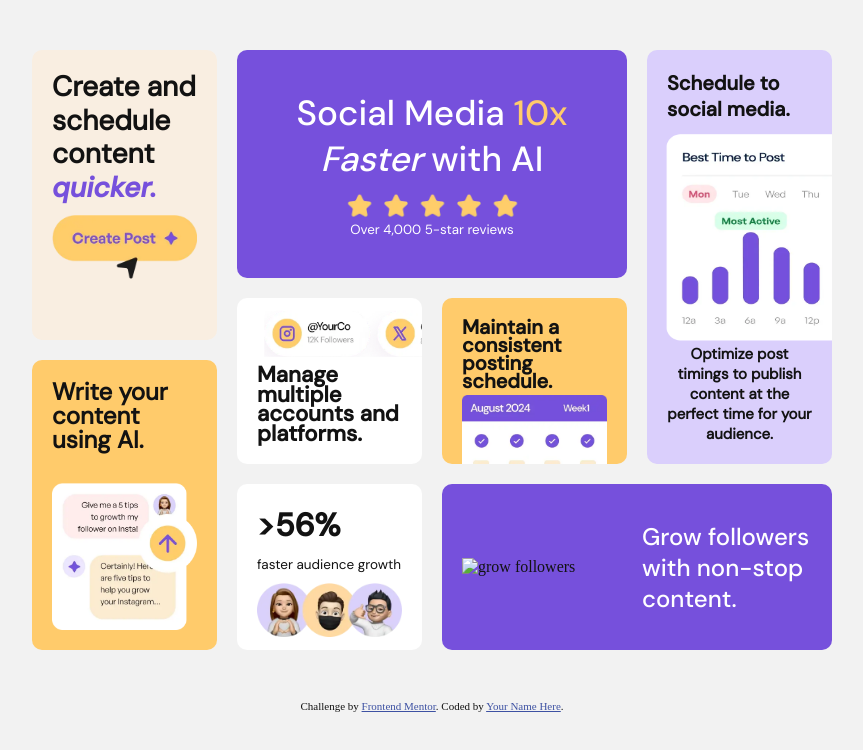
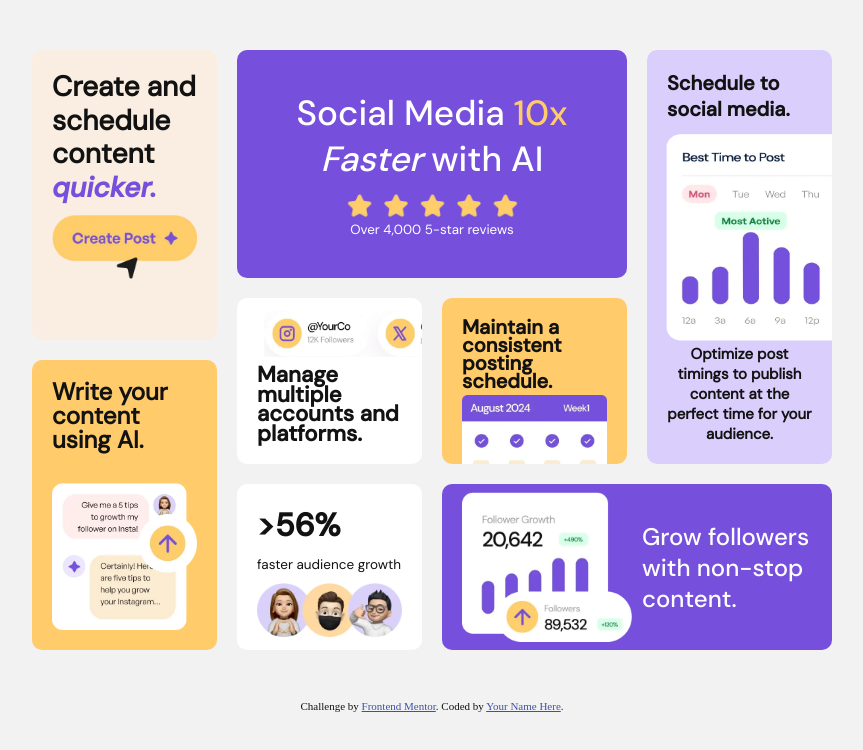
Before and after one commit to Drslope-99/bento-grid-main, a plain HTML site: page index.html in a window 1280 px wide. Shown: the whole page, without its empty margins (208-1071 px from the left). Drawn offline with Linux system fonts and the light colour scheme.

Commit message:
minor changes

```diff
--- a/index.html
+++ b/index.html
@@ -100,7 +100,7 @@
         <article class="grid__item grid__item--8">
           <div class="grid__image">
             <img
-              src="./assets/images/illustration-grow-followers.webpgit"
+              src="./assets/images/illustration-grow-followers.webp"
               alt="grow followers"
             />
           </div>
```
